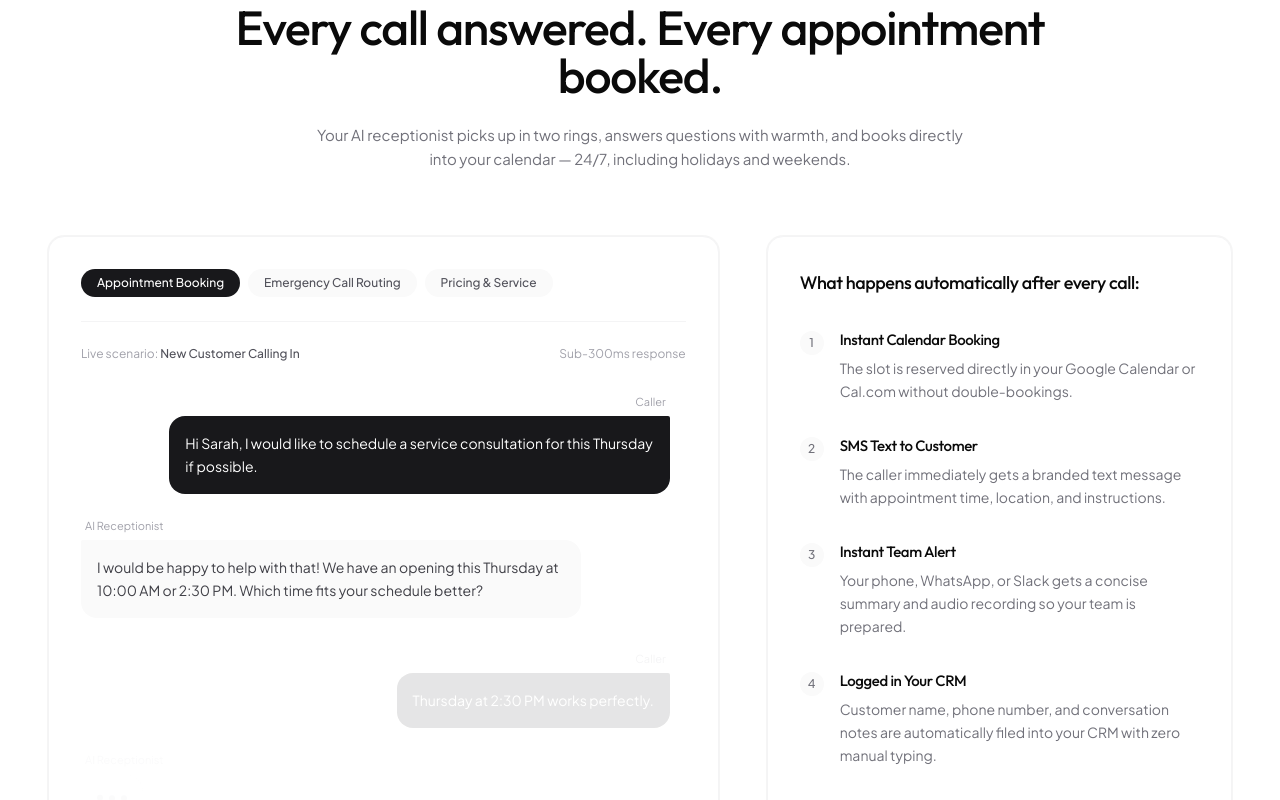
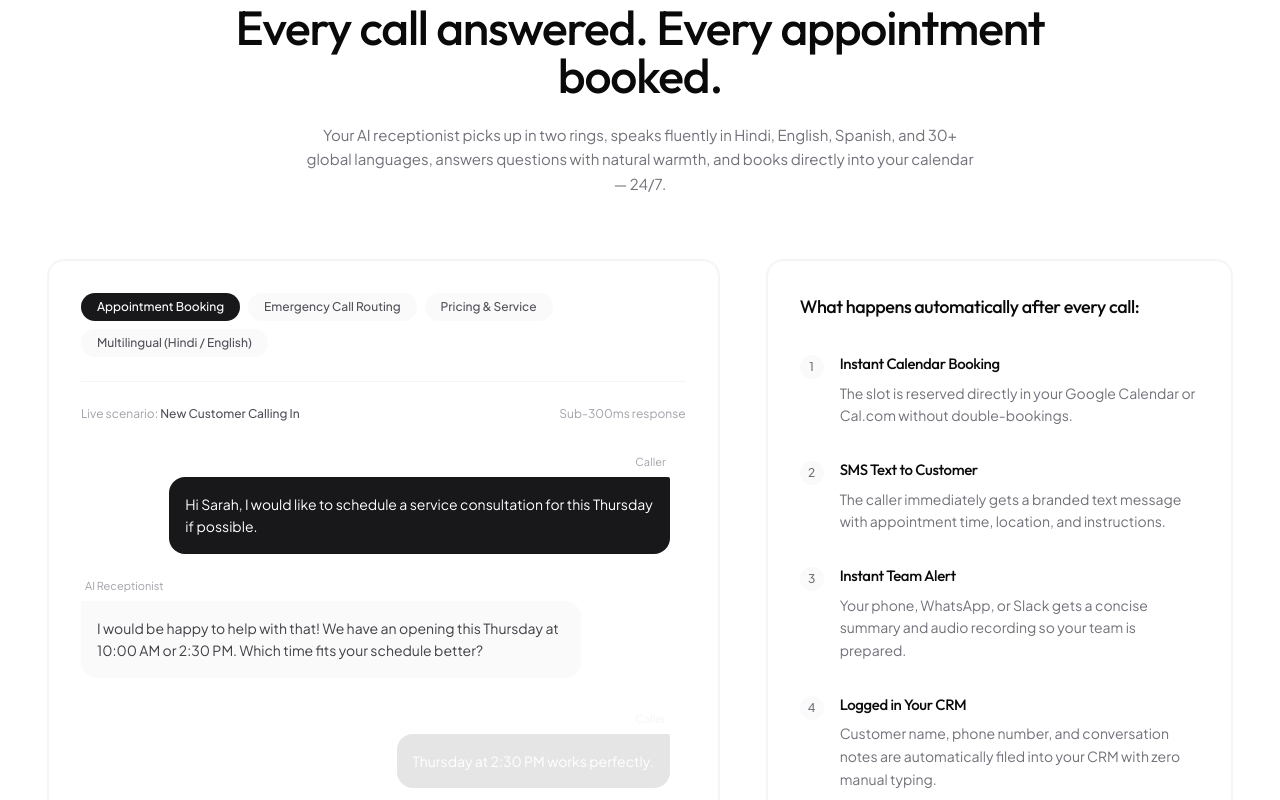
Before and after one commit to wearemillionaire6/epicrio, a Next.js app: page /studio in a window 1280 px wide. Shown: the part 3240-4040 px from the top of the page. Built offline with nearby package versions, Linux system fonts and the light colour scheme.

Commit message:
feat(multilingual): add Hindi and multilingual support to voice receptionist interactive demo and pricing

```diff
--- a/components/studio/StudioOdooSuite.tsx
+++ b/components/studio/StudioOdooSuite.tsx
@@ -13,6 +13,7 @@ const modules = [
       'Answers your company phone lines instantly with a natural, conversational human voice. Answers customer FAQs, screens spam callers, schedules appointments directly into Google Calendar or Cal.com, and sends instant SMS summaries to your phone.',
     features: [
       'Answers within 2 rings, 24 hours a day, 365 days a year',
+      'Fluent in Hindi, English, Spanish, and 30+ languages with auto-detection',
       'Books appointments and checks calendar availability in real time',
       'Sends instant SMS confirmations to the caller and alert to your team',
       'Routes urgent emergencies to your personal mobile immediately',
--- a/components/studio/StudioPricing.tsx
+++ b/components/studio/StudioPricing.tsx
@@ -10,7 +10,7 @@ const packages = [
     retainer: '$290 / mo',
     target: 'Best for local clinics & service businesses wanting 24/7 call coverage',
     deliverables: [
-      '24/7 AI Voice Receptionist (up to 400 call minutes/mo included)',
+      '24/7 AI Voice Receptionist in English, Hindi, & 30+ languages (400 mins/mo)',
       'Instant Calendar Booking (Google Calendar & Cal.com)',
       'Automated SMS confirmations to callers upon booking',
       'Instant team alerts on WhatsApp or Email for every lead',
--- a/components/studio/StudioVoiceReceptionist.tsx
+++ b/components/studio/StudioVoiceReceptionist.tsx
@@ -97,6 +97,33 @@ const callScenarios: Scenario[] = [
       },
     ],
   },
+  {
+    id: 'hindi',
+    title: 'Multilingual (Hindi / English)',
+    callerType: 'Bilingual Caller (Hindi / Hinglish)',
+    dialogue: [
+      {
+        speaker: 'AI Receptionist',
+        text: 'नमस्ते! Thank you for calling Epicrio. मैं आपकी क्या सहायता कर सकती हूँ?',
+      },
+      {
+        speaker: 'Caller',
+        text: 'नमस्ते! मुझे अपने बिज़नेस के लिए ऑटोमेशन और वॉइस रिसेप्शनिस्ट के बारे में बात करनी है। क्या कल कोई स्लॉट खाली है?',
+      },
+      {
+        speaker: 'AI Receptionist',
+        text: 'जी बिल्कुल! हमारे पास कल दोपहर 2:00 बजे और शाम 4:30 बजे का समय उपलब्ध है। आपके लिए कौन सा समय बेहतर रहेगा?',
+      },
+      {
+        speaker: 'Caller',
+        text: 'कल दोपहर 2:00 बजे का स्लॉट सही रहेगा।',
+      },
+      {
+        speaker: 'AI Receptionist',
+        text: 'बहुत बढ़िया! आपकी मीटिंग कल दोपहर 2:00 बजे शेड्यूल कर दी गई है। मैंने आपके फ़ोन नंबर पर SMS कन्फर्मेशन भेज दिया है। धन्यवाद!',
+      },
+    ],
+  },
 ]
 
 export default function StudioVoiceReceptionist() {
@@ -182,7 +209,7 @@ export default function StudioVoiceReceptionist() {
         </motion.h2>
 
         <motion.p variants={itemVariants} className="mt-6 text-[15px] text-zinc-500 max-w-2xl mx-auto leading-relaxed font-sans">
-          Your AI receptionist picks up in two rings, answers questions with warmth, and books directly into your calendar — 24/7, including holidays and weekends.
+          Your AI receptionist picks up in two rings, speaks fluently in Hindi, English, Spanish, and 30+ global languages, answers questions with natural warmth, and books directly into your calendar — 24/7.
         </motion.p>
       </div>
 
```
